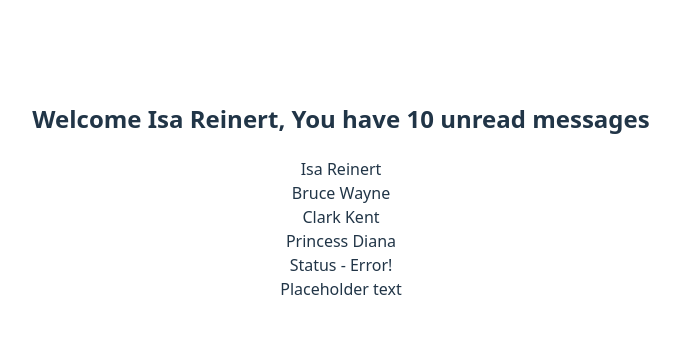
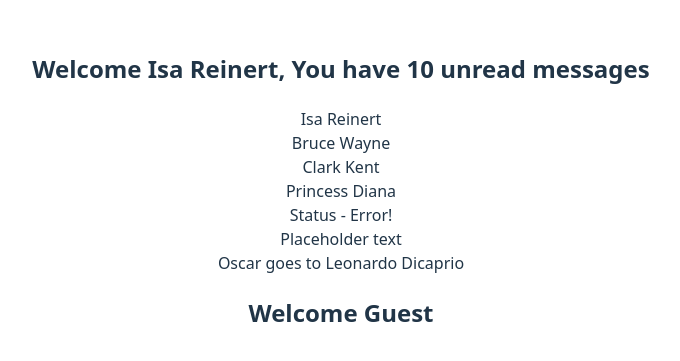
Before and after one commit to reinertisa/react-typescript-crash-course, a React (Vite) app: page / in a window 1280 px wide. Shown: the part 209-570 px from the top of the page, without its empty margins (299-979 px from the left). Built offline with nearby package versions, Linux system fonts and the light colour scheme.

Commit message:
feat(website): add type ReactNode type and optional

```diff
--- a/src/App.tsx
+++ b/src/App.tsx
@@ -4,6 +4,7 @@ import Person from "./components/Person.tsx";
 import PersonList from "./components/PersonList.tsx";
 import Status from "./components/Status.tsx";
 import Heading from "./components/Heading.tsx";
+import Oscar from "./components/Oscar.tsx";
 
 function App() {
     const name = {
@@ -33,6 +34,10 @@ function App() {
           <PersonList names={personList} />
           <Status status='error' />
           <Heading>Placeholder text</Heading>
+          <Oscar>
+              <Heading>Oscar goes to Leonardo Dicaprio</Heading>
+          </Oscar>
+          <Greet name="Sade Miller" isLoggedIn={false} />
       </div>
   )
 }
--- a/src/components/Greet.tsx
+++ b/src/components/Greet.tsx
@@ -1,15 +1,16 @@
 type GreetProps = {
     name: string,
-    messageCount: number
+    messageCount?: number
     isLoggedIn: boolean
 }
 
 export default function Greet(props: GreetProps) {
+    const {messageCount = 0} = props
     return (
         <div>
             <h2>
                 {props.isLoggedIn
-                    ? `Welcome ${props.name}, You have ${props.messageCount} unread messages`
+                    ? `Welcome ${props.name}, You have ${messageCount} unread messages`
                     : `Welcome Guest`
                 }
             </h2>
--- /dev/null
+++ b/src/components/Oscar.tsx
@@ -0,0 +1,11 @@
+import * as React from "react";
+
+type OscarProps = {
+    children: React.ReactNode
+}
+
+export default function Oscar(props: OscarProps) {
+    return (
+        <div>{props.children}</div>
+    )
+}
```
